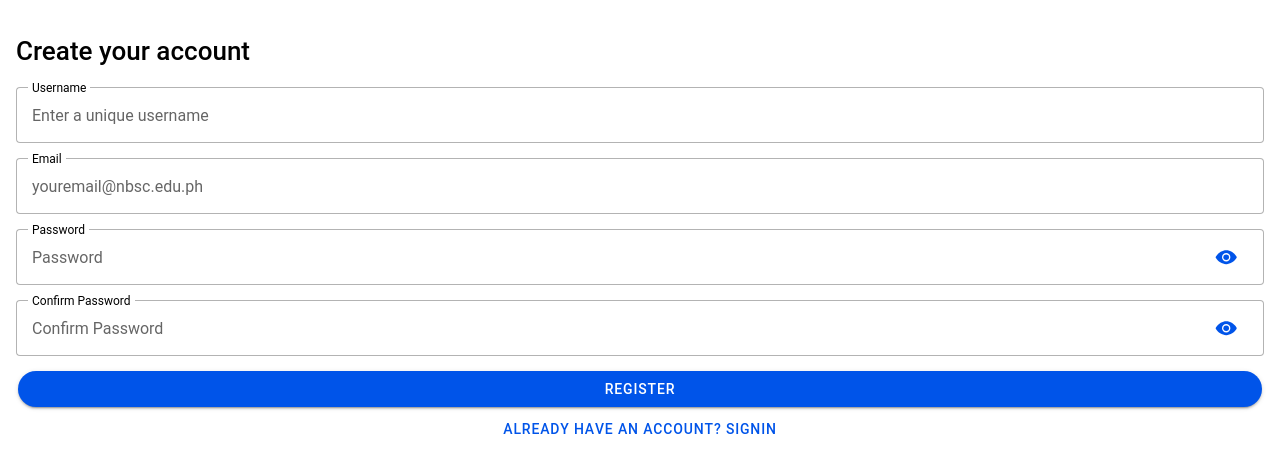
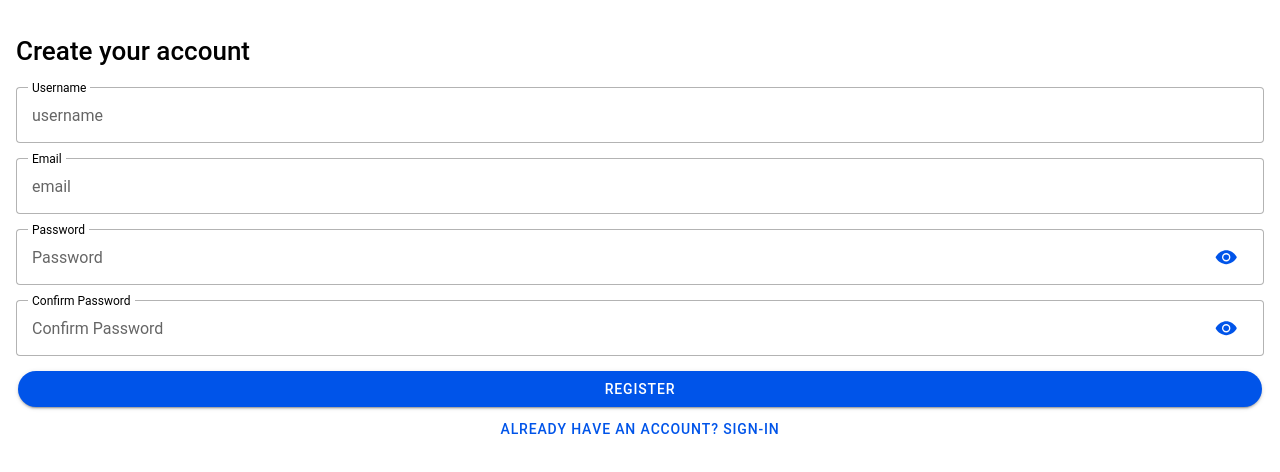
Before and after one commit to JanineSuello/it35-lab, a React (Vite) app: page /it35-lab/register in a window 1280 px wide. Shown: the top 472 px of the page. Built offline with nearby package versions, Linux system fonts and the light colour scheme.

Commit message:
minor changes

```diff
--- a/index.html
+++ b/index.html
@@ -27,7 +27,5 @@
     <div id="root"></div>
     <script type="module" src="/src/main.tsx"></script>
 
-    <h1 style="text-align: center;">Hello World!</h1>
-
   </body>
 </html>
--- a/src/pages/Register.tsx
+++ b/src/pages/Register.tsx
@@ -27,17 +27,7 @@
     const [showSuccessModal, setShowSuccessModal] = useState(false);
 
     const handleOpenVerificationModal = () => {
-        {/*
-        if (!email.endsWith("@nbsc.edu.ph")) {
-            alert("Only @nbsc.edu.ph emails are allowed to register.");
-            return;
-        }
 
-        if (password !== confirmPassword) {
-            alert("Passwords do not match.");
-            return;
-        }
-        */}
         setShowVerificationModal(true);
     };
 
@@ -62,7 +52,7 @@
                 labelPlacement="stacked"
                 fill="outline"
                 type="text"
-                placeholder="Enter a unique username"
+                placeholder="username"
                 value={username}
                 onIonChange={e => setUsername(e.detail.value!)}
             />
@@ -74,7 +64,7 @@
                 labelPlacement="stacked"
                 fill="outline"
                 type="email"
-                placeholder="youremail@nbsc.edu.ph"
+                placeholder="email"
                 value={email}
                 onIonChange={e => setEmail(e.detail.value!)}
             />
@@ -114,7 +104,7 @@
                 Register
             </IonButton>
             <IonButton routerLink="/it35-lab" expand="full" fill="clear" shape='round'>
-              Already have an account? Signin
+              Already have an account? Sign-in
             </IonButton>
 
             {/* Verification Modal */}
```
Also changed, not shown: src/pages/Login.tsx (+0 -11 lines).
